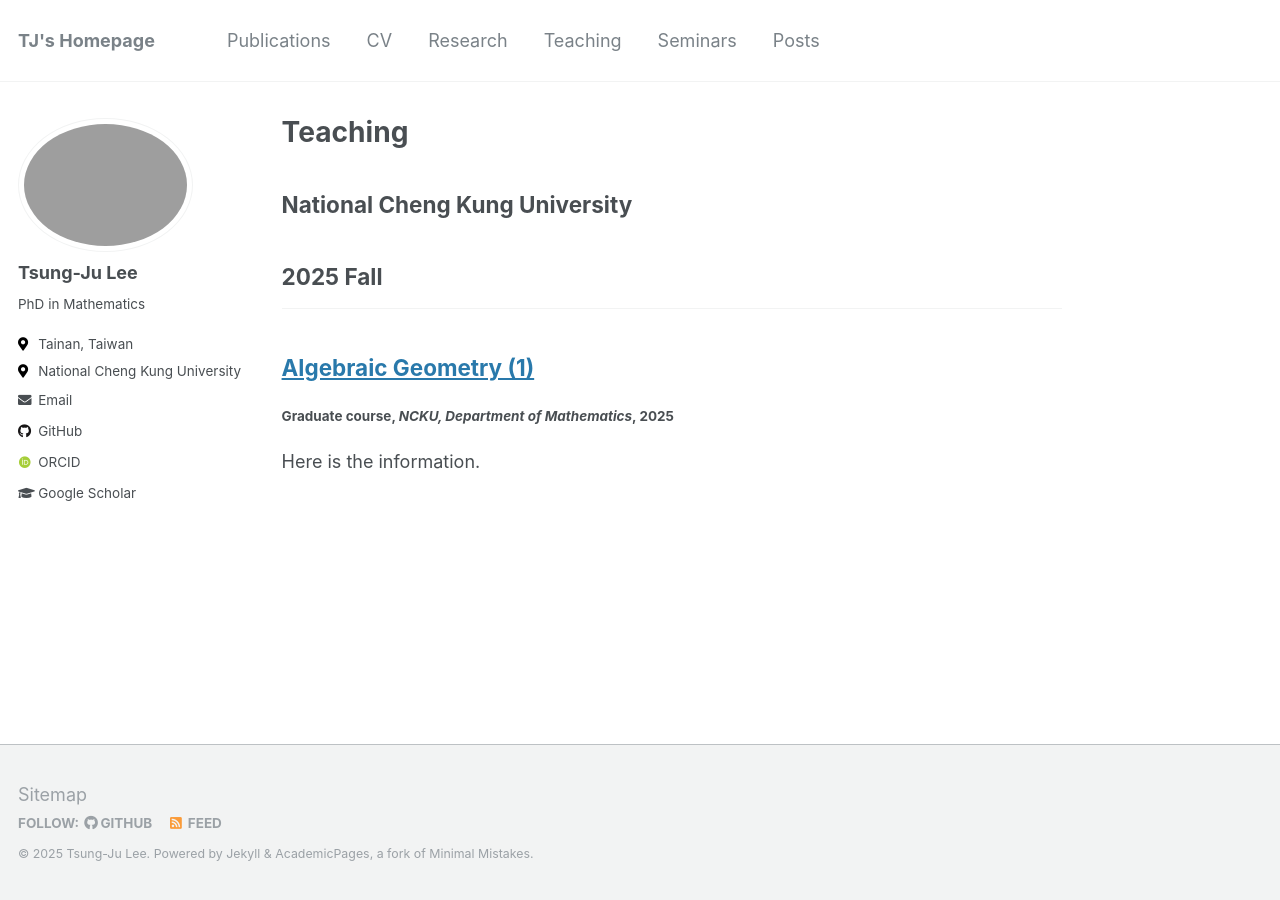
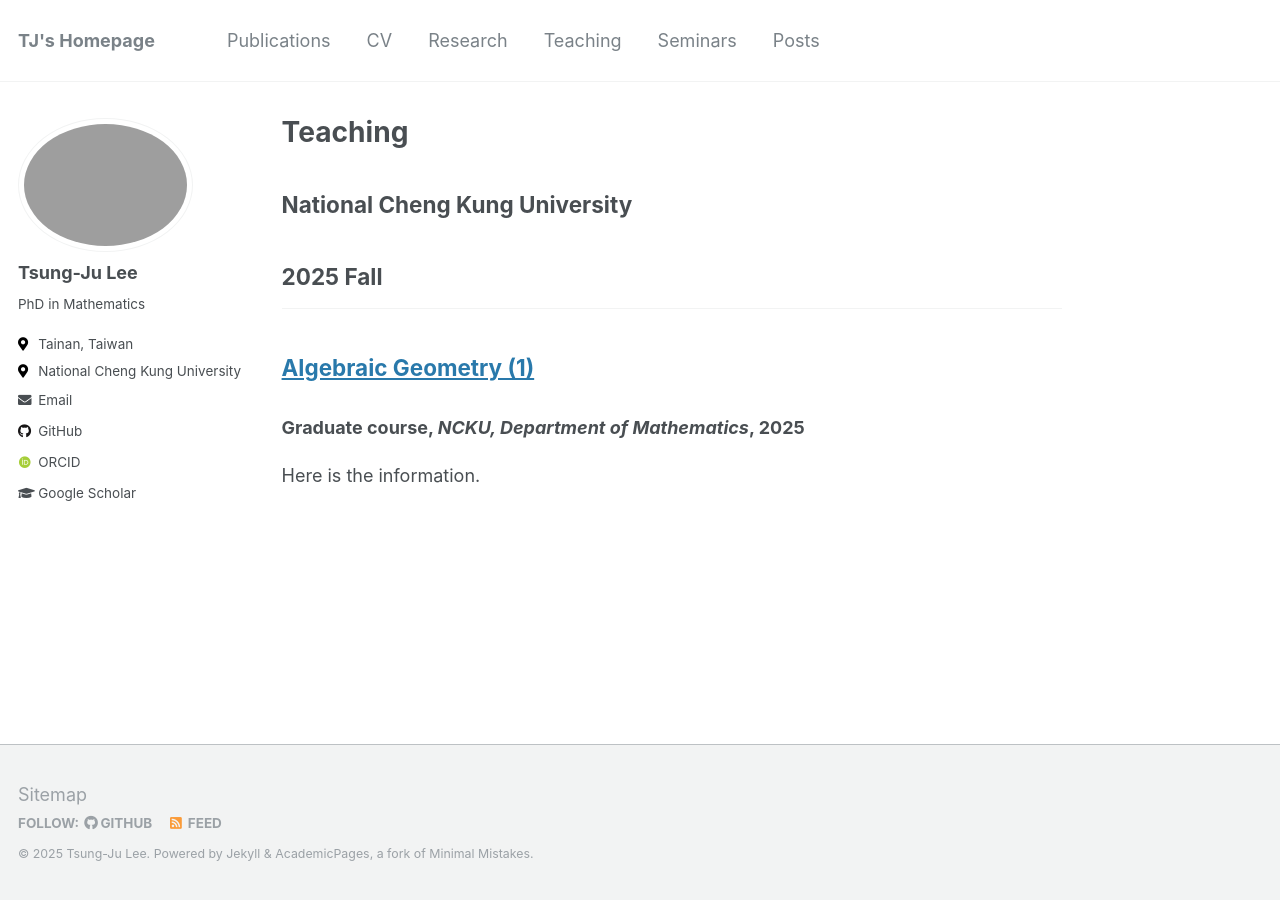
Before and after one commit to yusd24/yusd24.github.io, a Jekyll site: the page built from _pages/teaching.html, in a window 1280 px wide. Built offline with Jekyll 4.4.1, drawn with Linux system fonts in a browser that asks for light colours; some web fonts are replaced.

Commit message:
Update archive-single.html

```diff
--- a/_includes/archive-single.html
+++ b/_includes/archive-single.html
@@ -42,7 +42,7 @@
     {% endif %}
 
     {% if post.collection == 'teaching' %}
-      <p><h4> {{ post.type }}, <i>{{ post.venue }}</i>, {{ post.date | default: "1900-01-01" | date: "%Y" }} </h4></p>
+      <h3><p> {{ post.type }}, <i>{{ post.venue }}</i>, {{ post.date | default: "1900-01-01" | date: "%Y" }} </p></h3>
     {% elsif post.collection == 'publications' %}
       {% if post.abstract %}
         <details><summary>Abstract</summary>
```
